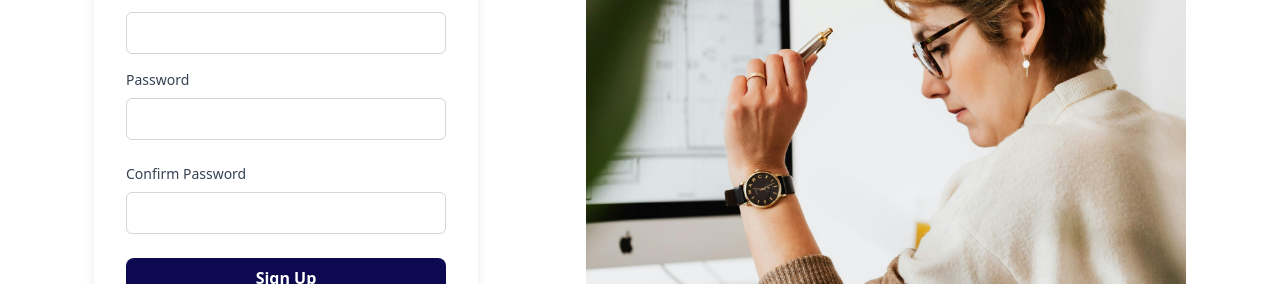
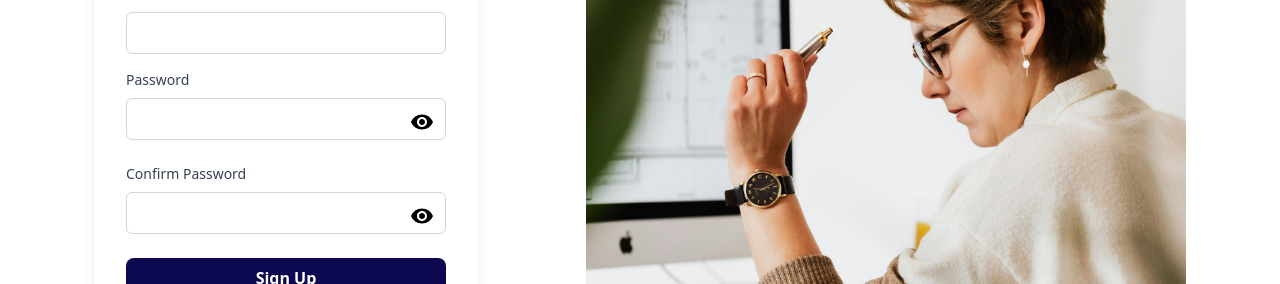
Before and after one commit to PrincyChauhan/taskify, a React (Vite) app in the folder frontend/: page /signup in a window 1280 px wide. Shown: the part 262-546 px from the top of the page. Built offline with nearby package versions, Linux system fonts and the light colour scheme.

Commit message:
Eye icon in Password nd confirm Password

```diff
--- a/frontend/src/Pages/SignupPage.jsx
+++ b/frontend/src/Pages/SignupPage.jsx
@@ -4,6 +4,7 @@ import { ToastContainer, toast } from "react-toastify";
 import axios from "axios";
 import { useNavigate, Link } from "react-router-dom";
 import { Spin } from "antd";
+import { MdRemoveRedEye } from "react-icons/md";
 
 const SignupPage = () => {
   const [formData, setFormData] = useState({
@@ -17,6 +18,16 @@ const SignupPage = () => {
   const [error, setError] = useState("");
   const [success, setSuccess] = useState("");
   const [loading, setLoading] = useState(false);
+  const [showPassword, setShowPassword] = useState(false);
+  const [showConfirmPassword, setShowConfirmPassword] = useState(false);
+
+  const togglePasswordVisibility = (field) => {
+    if (field === "password") {
+      setShowPassword(!showPassword);
+    } else {
+      setShowConfirmPassword(!showConfirmPassword);
+    }
+  };
 
   const handleChange = (e) => {
     const { name, value } = e.target;
@@ -98,7 +109,7 @@ const SignupPage = () => {
               />
             </div>
 
-            <div className="mb-6">
+            {/* <div className="mb-6">
               <label className="block text-sm font-medium text-gray-700 mb-2">
                 Password
               </label>
@@ -111,9 +122,9 @@ const SignupPage = () => {
                 className="w-full px-4 py-2 border border-gray-300 rounded-md focus:ring-blue-500 focus:border-blue-500"
                 required
               />
-            </div>
+            </div> */}
 
-            <div className="mb-6">
+            {/* <div className="mb-6">
               <label className="block text-sm font-medium text-gray-700 mb-2">
                 Confirm Password
               </label>
@@ -126,7 +137,36 @@ const SignupPage = () => {
                 className="w-full px-4 py-2 border border-gray-300 rounded-md focus:ring-blue-500 focus:border-blue-500"
                 required
               />
-            </div>
+            </div> */}
+            {["password", "confirmPassword"].map((field, index) => (
+              <div className="mb-6" key={index}>
+                <label className="block text-sm font-medium text-gray-700 mb-2">
+                  {field === "password" ? "Password" : "Confirm Password"}
+                </label>
+                <div className="relative">
+                  <input
+                    type={
+                      (field === "password" && showPassword) ||
+                      (field === "confirmPassword" && showConfirmPassword)
+                        ? "text"
+                        : "password"
+                    }
+                    id={field}
+                    name={field}
+                    value={formData[field]}
+                    onChange={handleChange}
+                    className="w-full px-4 py-2 border border-gray-300 rounded-md focus:ring-blue-500 focus:border-blue-500"
+                    required
+                  />
+                  <MdRemoveRedEye
+                    className="absolute right-3 top-3 cursor-pointer"
+                    size={24}
+                    onClick={() => togglePasswordVisibility(field)}
+                  />
+                </div>
+              </div>
+            ))}
+
             {error && <div className="text-red-500 text-sm mb-4">{error}</div>}
             {success && (
               <div className="text-green-500 text-sm mb-4">{success}</div>
--- a/frontend/src/Pages/ViewTask.jsx
+++ b/frontend/src/Pages/ViewTask.jsx
@@ -3,7 +3,7 @@ import React, { useEffect, useState } from "react";
 import { useNavigate, useParams } from "react-router-dom";
 import { toast } from "react-toastify";
 import { FaPencil } from "react-icons/fa6";
-import { MdDeleteOutline, MdRemoveRedEye } from "react-icons/md";
+import { MdDeleteOutline } from "react-icons/md";
 const ViewTask = () => {
   const navigate = useNavigate();
   const { taskId } = useParams();
```
